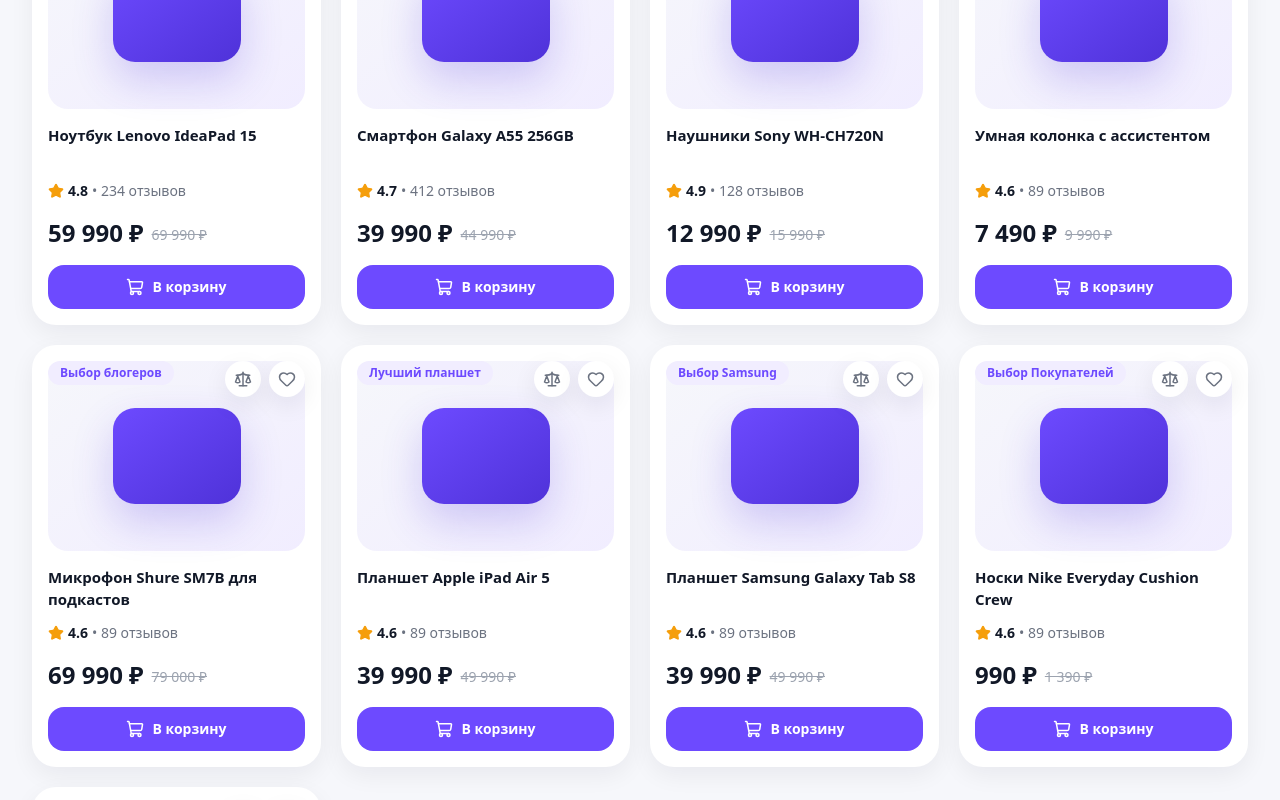
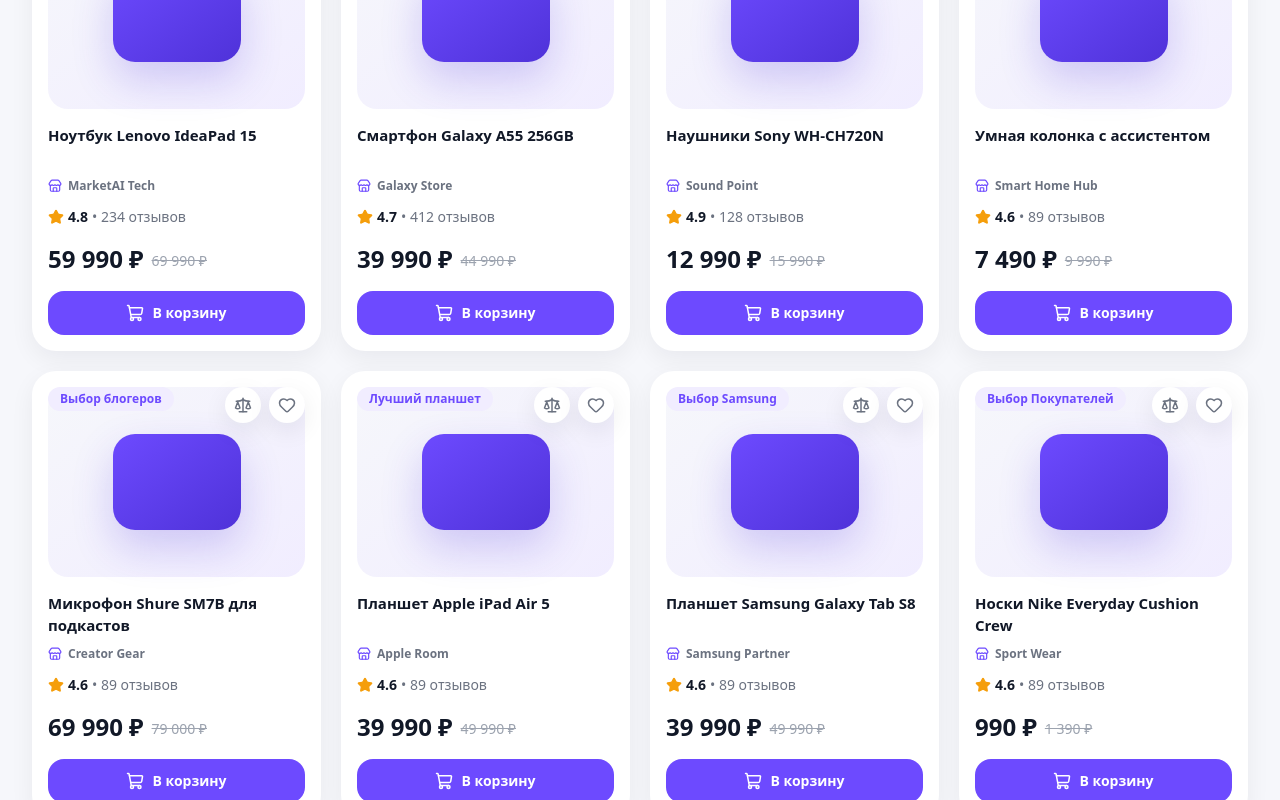
Before and after one commit to helliong/market-ai, a Next.js app in the folder apps/client/: page / in a window 1280 px wide. Shown: the part 880-1680 px from the top of the page. Built offline with nearby package versions, Linux system fonts and the light colour scheme; no server answers.

Commit message:
added store name to cards

```diff
--- a/apps/client/src/components/product/ProductPage.tsx
+++ b/apps/client/src/components/product/ProductPage.tsx
@@ -11,6 +11,7 @@
   ShieldCheck,
   ShoppingCart,
   Star,
+  Store,
   Truck,
 } from "lucide-react";
 import { addToCart, decreaseQuantity, increaseQuantity } from "@/store/cartSlice";
@@ -26,6 +27,7 @@
   rating: number;
   reviews: number;
   badge?: string;
+  storeName?: string;
 };
 
 type ProductPageProps = {
@@ -183,6 +185,22 @@
             <ProductBenefit icon={<ShieldCheck size={20} />} label="Официальная гарантия" />
             <ProductBenefit icon={<RotateCcw size={20} />} label="Удобный возврат" />
           </div>
+
+          {product.storeName && (
+            <div className="mt-4 flex items-center gap-3 rounded-[24px] border border-[#E5E7EB] bg-white p-5">
+              <span className="flex h-11 w-11 shrink-0 items-center justify-center rounded-2xl bg-[#F1EDFF] text-[#6D4AFF]">
+                <Store size={21} />
+              </span>
+              <div className="min-w-0">
+                <p className="text-xs font-bold uppercase tracking-[0.12em] text-[#6B7280]">
+                  Продавец
+                </p>
+                <p className="mt-1 truncate text-base font-black text-[#111827]">
+                  {product.storeName}
+                </p>
+              </div>
+            </div>
+          )}
         </aside>
       </div>
 
--- a/apps/client/src/components/ui/ProductCard.tsx
+++ b/apps/client/src/components/ui/ProductCard.tsx
@@ -1,7 +1,7 @@
 "use client";
 
 import Link from "next/link";
-import { Heart, Minus, Plus, Scale, ShoppingCart, Star } from "lucide-react";
+import { Heart, Minus, Plus, Scale, ShoppingCart, Star, Store } from "lucide-react";
 import { addToCart, decreaseQuantity, increaseQuantity } from "@/store/cartSlice";
 import { toggleCompare } from "@/store/compareSlice";
 import { toggleFavorite } from "@/store/favoritesSlice";
@@ -15,6 +15,7 @@
   rating: number;
   reviews: number;
   badge?: string;
+  storeName?: string;
 };
 
 export function ProductCard({
@@ -25,6 +26,7 @@
   rating,
   reviews,
   badge,
+  storeName,
 }: ProductCardProps) {
   const dispatch = useAppDispatch();
   const cartItem = useAppSelector((state) =>
@@ -93,6 +95,13 @@
           {title}
         </Link>
 
+        {storeName && (
+          <div className="mt-2 flex min-h-[18px] items-center gap-1.5 text-[11px] font-semibold text-[#6B7280] sm:text-xs">
+            <Store size={13} className="shrink-0 text-[#6D4AFF] sm:h-3.5 sm:w-3.5" />
+            <span className="line-clamp-1">{storeName}</span>
+          </div>
+        )}
+
         <div className="mt-3 hidden items-center gap-1 text-sm sm:flex">
           <Star size={16} className="fill-[#F59E0B] text-[#F59E0B]" />
           <span className="font-bold">{rating}</span>
--- a/apps/client/src/data/products.ts
+++ b/apps/client/src/data/products.ts
@@ -7,6 +7,7 @@
     rating: 4.8,
     reviews: 234,
     badge: "Хит",
+    storeName: "MarketAI Tech",
     categoryIds: [1],
   },
   {
@@ -17,6 +18,7 @@
     rating: 4.7,
     reviews: 412,
     badge: "Скидка",
+    storeName: "Galaxy Store",
     categoryIds: [1, 2],
   },
   {
@@ -27,6 +29,7 @@
     rating: 4.9,
     reviews: 128,
     badge: "AI choice",
+    storeName: "Sound Point",
     categoryIds: [1],
   },
   {
@@ -37,6 +40,7 @@
     rating: 4.6,
     reviews: 89,
     badge: "Новинка",
+    storeName: "Smart Home Hub",
     categoryIds: [1, 4, 8],
   },
   {
@@ -47,6 +51,7 @@
     rating: 4.6,
     reviews: 89,
     badge: "Выбор блогеров",
+    storeName: "Creator Gear",
     categoryIds: [1, 8],
   },
   {
@@ -57,6 +62,7 @@
     rating: 4.6,
     reviews: 89,
     badge: "Лучший планшет",
+    storeName: "Apple Room",
     categoryIds: [1],
   },
   {
@@ -67,6 +73,7 @@
     rating: 4.6,
     reviews: 89,
     badge: "Выбор Samsung",
+    storeName: "Samsung Partner",
     categoryIds: [1],
   },
   {
@@ -77,6 +84,7 @@
     rating: 4.6,
     reviews: 89,
     badge: "Выбор Покупателей",
+    storeName: "Sport Wear",
     categoryIds: [3],
   },
     {
@@ -87,6 +95,7 @@
     rating: 4.6,
     reviews: 89,
     badge: "Выбор Покупателей",
+    storeName: "Adidas Outlet",
     categoryIds: [3],
   },
 ];
```
